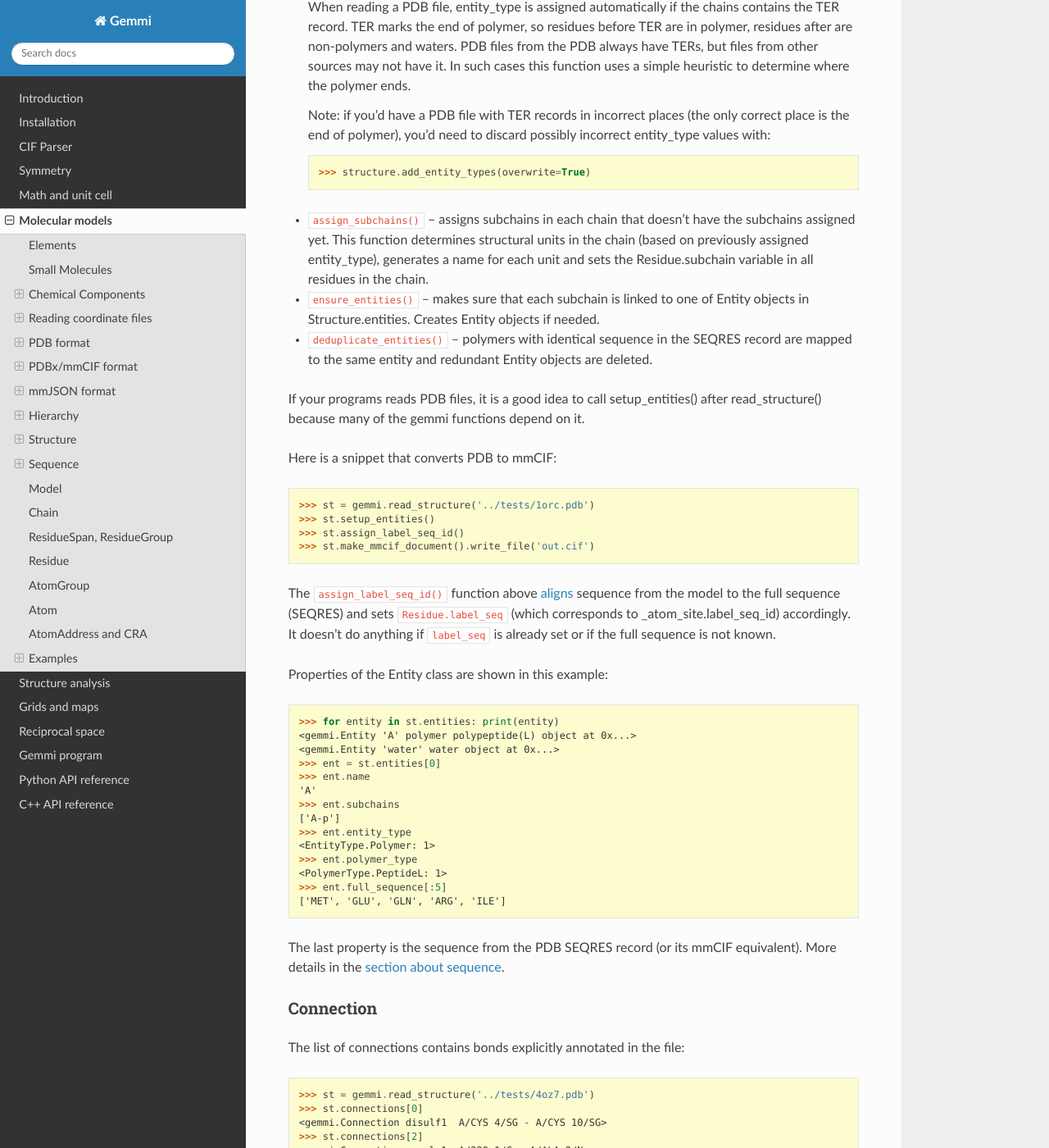
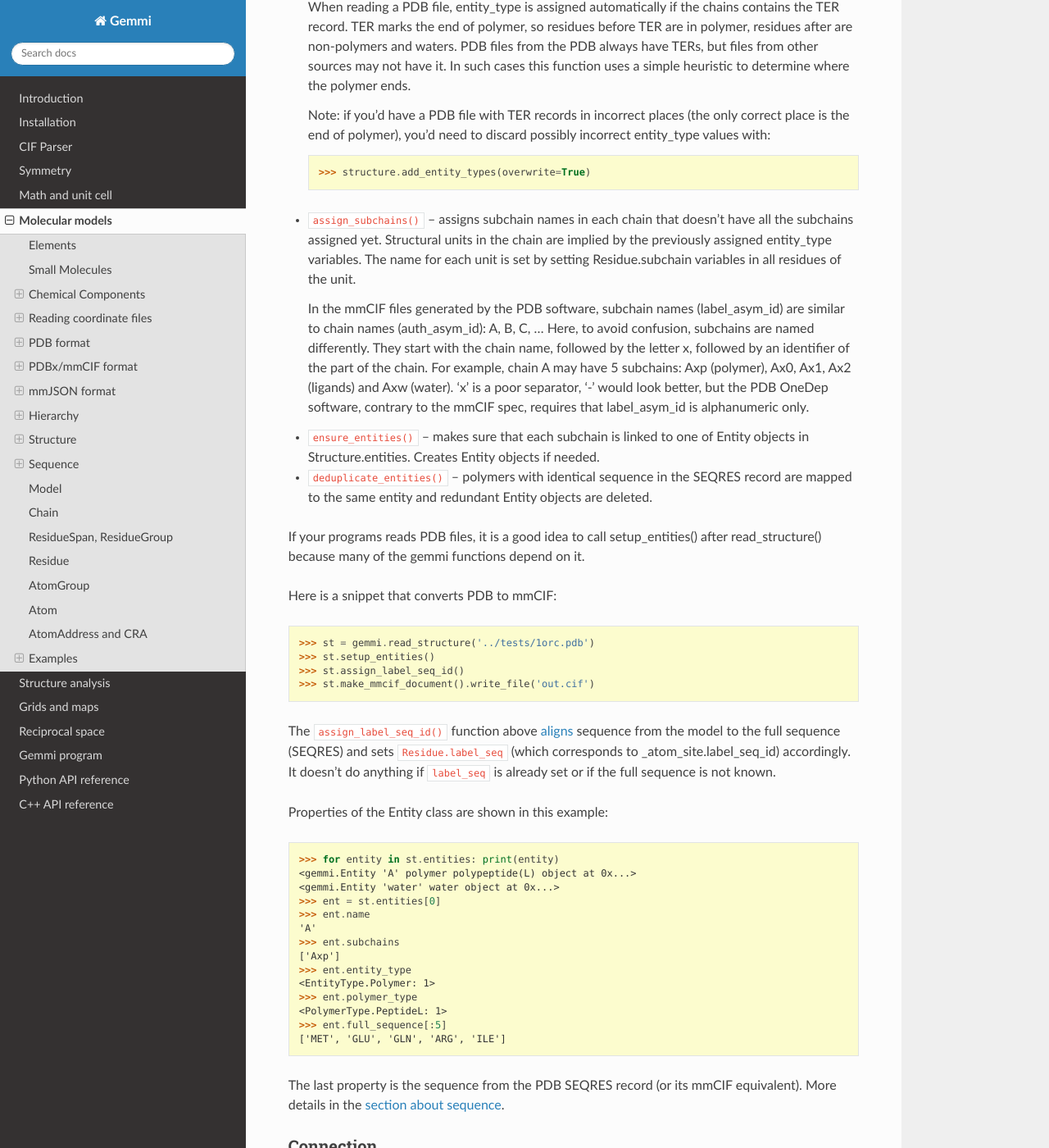
Before and after one commit to project-gemmi/gemmi, a Sphinx documentation site: the page built from docs/mol.rst, in a window 1280 px wide and 1400 px high, scrolled down 25312 px. Shown: the whole window at 82% size. Built offline with Sphinx 7.4.7 and the Read the Docs theme 2.0.0, drawn with Linux system fonts in a browser that asks for light colours; some of the changed text lies outside the part shown.

Commit message:
assign_subchains(): change the naming scheme
Change separator from '-' to 'x',
because '-' is not accepted by OneDep.
Now label_asym_id can be set to, for example, Bxp or Ax3.

```diff
--- a/docs/mol.rst
+++ b/docs/mol.rst
@@ -1414,11 +1414,21 @@ Internally, ``setup_entities()`` runs four functions (in this order):
 
     >>> structure.add_entity_types(overwrite=True)
 
-* ``assign_subchains()`` -- assigns subchains in each chain that doesn't have
-  the subchains assigned yet. This function determines structural units
-  in the chain (based on previously assigned entity_type), generates
-  a name for each unit and sets the Residue.subchain variable in all
-  residues in the chain.
+* ``assign_subchains()`` -- assigns subchain names in each chain that doesn't
+  have all the subchains assigned yet. Structural units in the chain are
+  implied by the previously assigned entity_type variables.
+  The name for each unit is set by setting Residue.subchain variables in all
+  residues of the unit.
+
+  In the mmCIF files generated by the PDB software, subchain names
+  (label_asym_id) are similar to chain names (auth_asym_id): A, B, C, …
+  Here, to avoid confusion, subchains are named differently.
+  They start with the chain name, followed by the letter x,
+  followed by an identifier of the part of the chain. For example,
+  chain A may have 5 subchains: Axp (polymer), Ax0, Ax1, Ax2 (ligands)
+  and Axw (water). 'x' is a poor separator, '-' would look better,
+  but the PDB OneDep software, contrary to the mmCIF spec,
+  requires that label_asym_id is alphanumeric only.
 
 * ``ensure_entities()`` -- makes sure that each subchain is linked to
   one of Entity objects in Structure.entities. Creates Entity objects if needed.
@@ -1456,7 +1466,7 @@ Properties of the Entity class are shown in this example:
   >>> ent.name
   'A'
   >>> ent.subchains
-  ['A-p']
+  ['Axp']
   >>> ent.entity_type
   <EntityType.Polymer: 1>
   >>> ent.polymer_type
@@ -1913,7 +1923,7 @@ and calculate the Matthews coefficient:
   >>> # because of the missing TER record in this file. We need to call:
   >>> st.setup_entities()  # it should sort out chain parts
   >>> chain.get_polymer()
-  <gemmi.ResidueSpan of 141: A-p [17(ALA) 18(ALA) 19(ALA) ... 157(SER)]>
+  <gemmi.ResidueSpan of 141: Axp [17(ALA) 18(ALA) 19(ALA) ... 157(SER)]>
   >>> st.get_entity_of(_)  # doctest: +ELLIPSIS
   <gemmi.Entity 'A' polymer polypeptide(L) object at 0x...>
   >>> weight = gemmi.calculate_sequence_weight(_.full_sequence)
```
Also changed, not shown: 1 other file.
